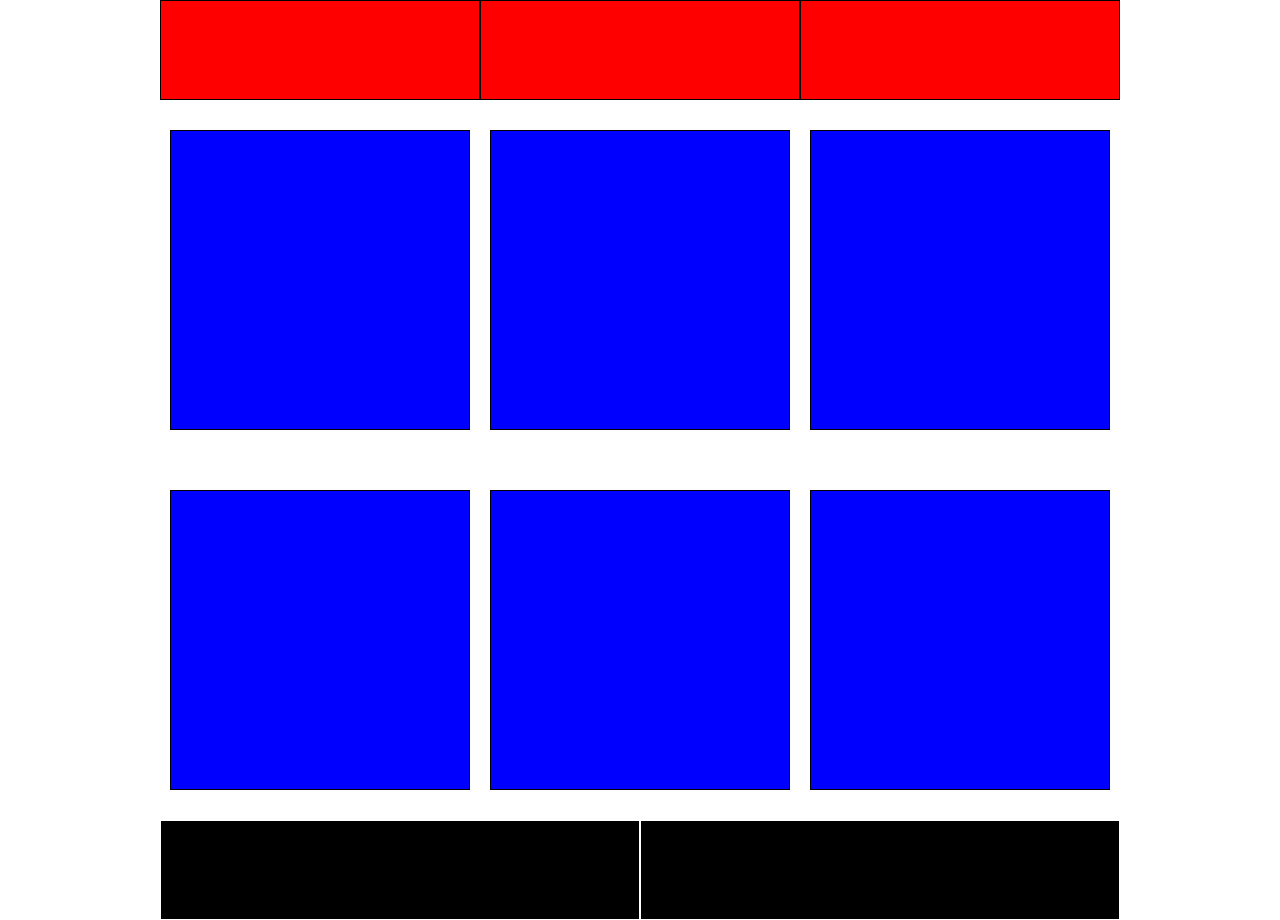
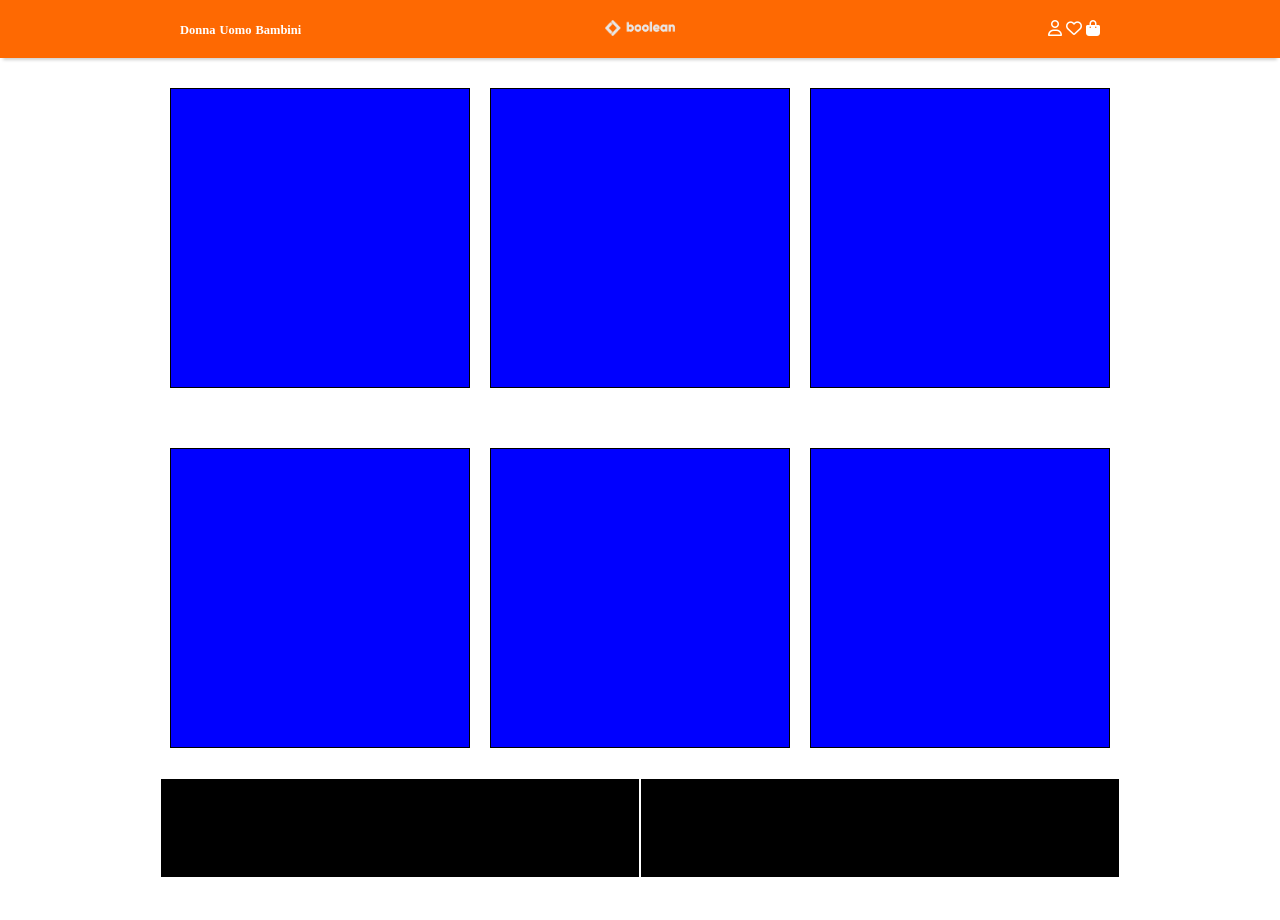
Before and after one commit to MattiaPiazzolla/html-css-boolando, a plain HTML site: page index.html in a window 1280 px wide. After the commit the page ends 878 px from the top, so only its background shows below. Drawn offline with Linux system fonts and the light colour scheme.

Commit message:
[UPD] header styled completed

```diff
--- a/css/style.css
+++ b/css/style.css
@@ -2,6 +2,12 @@
     margin: 0;
     padding: 0;
     box-sizing: border-box;
+}
+
+header{
+    background-color: #FE6902;
+    width: 100%;
+    box-shadow: 0 5px 3px -3px #00000030;
 }
 
 /*LAYOUT CLASS*/
@@ -26,9 +32,7 @@
 
 /*PAGE STYLES*/
 .nav-menu{
-    background-color: red;
-    border: 1px solid black;
-    height: 100px;
+    padding: 20px;
 }
 
 .content{
@@ -43,3 +47,34 @@
     border: 1px solid white;
     height: 100px;
 }
+
+/*HEADER*/
+.nav-menu ul{
+
+}
+.nav-menu li{
+    display: inline-block;
+    list-style: none;
+    font-size: 12.5px;
+}
+
+.nav-menu a{
+    text-decoration: none;
+    color: #fff;
+    font-weight: 600;
+}
+.logo{
+    width: 25%;
+}
+.img-center {
+    display: flex;
+    justify-content: center;
+    align-items: center;
+}
+.icons-nav{
+    color: #fff;
+}
+
+.txt-end{
+    text-align: end;
+}
--- a/index.html
+++ b/index.html
@@ -3,6 +3,7 @@
 <head>
     <meta charset="UTF-8">
     <meta name="viewport" content="width=device-width, initial-scale=1.0">
+    <link rel="stylesheet" href="https://cdnjs.cloudflare.com/ajax/libs/font-awesome/6.5.2/css/all.min.css" integrity="sha512-SnH5WK+bZxgPHs44uWIX+LLJAJ9/2PkPKZ5QiAj6Ta86w+fsb2TkcmfRyVX3pBnMFcV7oQPJkl9QevSCWr3W6A==" crossorigin="anonymous" referrerpolicy="no-referrer" />
     <link rel="stylesheet" href="./css/style.css">
     <title>Boolando</title>
 </head>
@@ -11,13 +12,27 @@
         <div class="container">
             <div class="row">
                 <div class="col-33">
-                    <div class="nav-menu"></div>
+                    <div class="nav-menu menu-sx">
+                        <ul>
+                            <li><a href="">Donna</a></li>
+                            <li><a href="">Uomo</a></li>
+                            <li><a href="">Bambini</a></li>
+                        </ul>
+                    </div>
                 </div>
                 <div class="col-33">
-                    <div class="nav-menu"></div>
+                    <div class="nav-menu img-center">
+                        <img src="./img/boolean-logo.png" alt="Boolean" class="logo">
+                    </div>
                 </div>
                 <div class="col-33">
-                    <div class="nav-menu"></div>
+                    <div class="nav-menu txt-end">
+                        <div class="icons-nav txt-end">
+                            <i class="fa-regular fa-user"></i>
+                            <i class="fa-regular fa-heart"></i>
+                            <i class="fa-solid fa-bag-shopping"></i>
+                        </div>
+                    </div>
                 </div>
             </div>
         </div>
```
